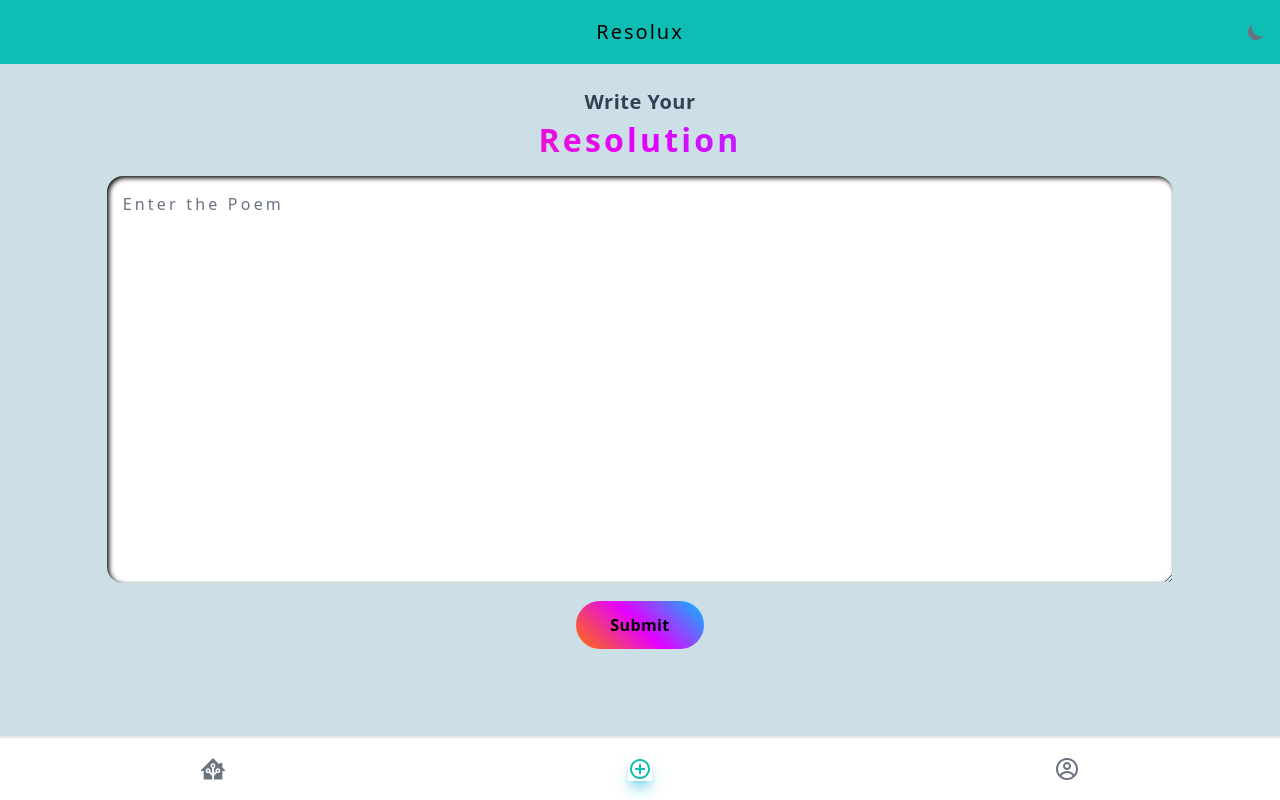
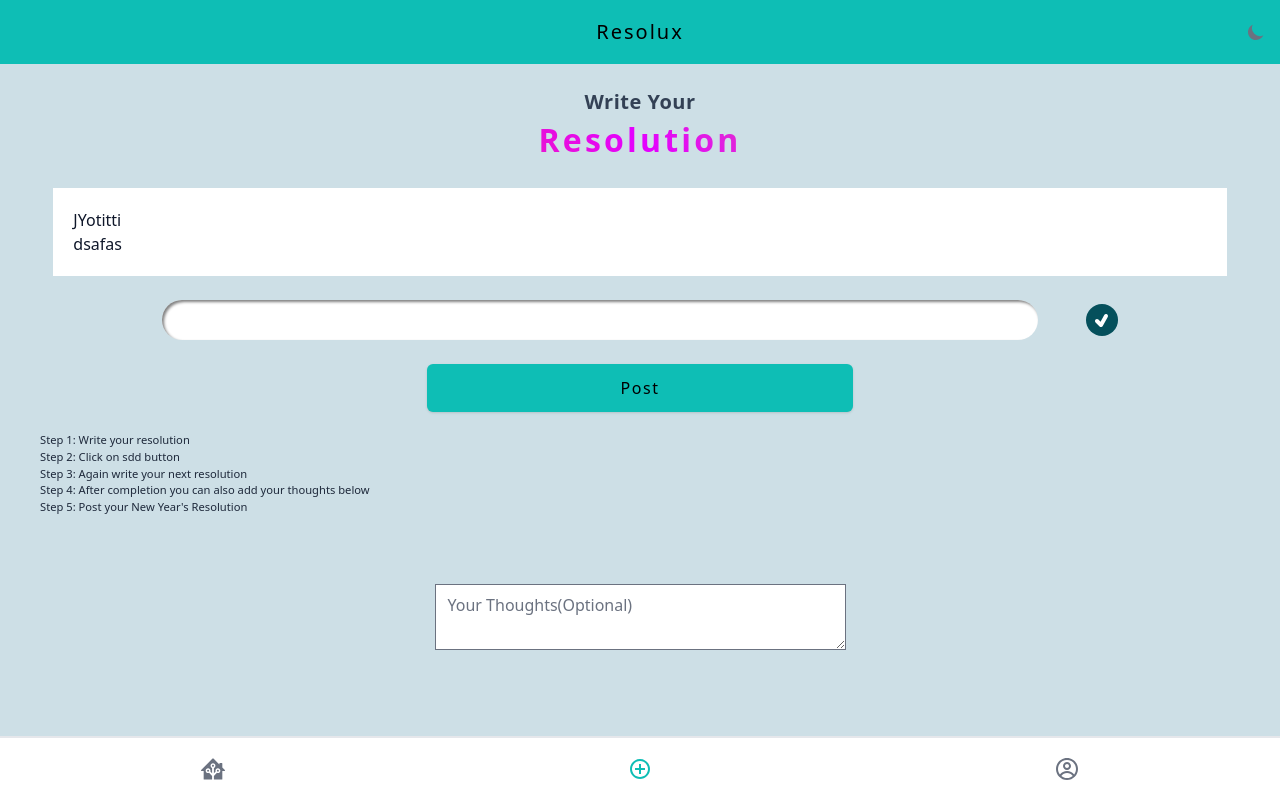
Before and after one commit to bimanTheCoderBoy/Anonymous_Resolution, a React (Vite) app in the folder client/anonymous_resolution/: page /add-post in a window 1280 px wide. Built offline with nearby package versions, Linux system fonts and the light colour scheme.

Commit message:
Add Post Page and Single Post

```diff
--- a/client/anonymous_resolution/package.json
+++ b/client/anonymous_resolution/package.json
@@ -15,7 +15,6 @@
     "react-dom": "^18.2.0",
     "react-hot-toast": "^2.4.1",
     "react-icons": "^4.12.0",
-    "react-router-dom": "^6.21.1",
     "react-router-dom": "^6.21.1"
   },
   "devDependencies": {
--- a/client/anonymous_resolution/src/App.jsx
+++ b/client/anonymous_resolution/src/App.jsx
@@ -9,11 +9,12 @@ import Home from "./pages/Home";
 import Profile from "./pages/Profile";
 import AddPost from "./pages/AddPost";
 import SinglePost from './pages/SinglePost';
-import { useState } from 'react';
+
+
 // import ""
 
 function App() {
-  const [title, setTitle] = useState("Home");
+
   return (
     <>
       <BrowserRouter>
--- a/client/anonymous_resolution/src/components/basics/Navs.jsx
+++ b/client/anonymous_resolution/src/components/basics/Navs.jsx
@@ -38,7 +38,7 @@ const Navs = () => {
                 </NavLink>
                 <NavLink to="/add-post" className="text-2xl text-gray-500  dark:text-zinc-200 grow flex justify-center" >
                     {
-                        active === 1 ? <MdAddCircleOutline className="text-primary-50 shadow-lg shadow-cyan-500/50" /> : <MdAddCircleOutline />
+                        active === 1 ? <MdAddCircleOutline className="text-primary-50" /> : <MdAddCircleOutline />
                     }
                 </NavLink>
                 <NavLink to="/profile" className="text-2xl text-gray-500 dark:text-zinc-200 grow flex justify-center" >
--- a/client/anonymous_resolution/src/pages/AddPost.jsx
+++ b/client/anonymous_resolution/src/pages/AddPost.jsx
@@ -1,22 +1,55 @@
 import { useState } from "react"
 import "../style/addPost.css"
 import { toast } from 'react-hot-toast';
+import { TiTick } from "react-icons/ti";
 
 const AddPost = () => {
-    const [content, setContent] = useState("");
+    const [content, setContent] = useState(["JYotitti", "dsafas"]);
+
+    const addCont = () => {
+        if (!temp)
+            return
+        const a = content;
+        a.push(temp);
+        console.log(temp);
+        setTemp("");
+        setContent([...a]);
+    }
+    const [temp, setTemp] = useState("");
     const submit = () => {
         toast.success("Uploaded");
     }
     return (
-        <div className="grow bg-backlight-50 dark:bg-slate-800 add-post-page">
+        <div className="grow w-full bg-backlight-50 dark:bg-slate-700 overflow-scroll add-post-page">
             <div className="mt-6 text-xl tracking-wide text-center text-slate-700 dark:text-slate-300 font-semibold ">Write Your</div>
             <div className="resolution-text">Resolution</div>
-            <div className="mx-auto pt-3 w-10/12 add-area">
-                {/* <form method="patch" className=''> */}
-                <textarea name="content" className=" dark:bg-slate-600 text-gray-800 dark:text-gray-200 w-full overflow-scroll add-textarea" rows="15" id="poemContent" placeholder='Enter the Poem' onChange={(e) => setContent(e.target.value)}></textarea>
-                {/* </form> */}
+            <div className="w-11/12 mt-6 mx-auto p-5 max-h-72 overflow-scroll text-slate-900 dark:text-slate-300 bg-white dark:bg-slate-800 shadow-slate-800 dark:shadow-slate-300 added-res">
+                <ul>
+                    {
+                        content.map((str, index) => (
+                            <li key={index}>{str}</li>
+                        ))
+                    }
+                </ul>
             </div>
-            <div className="mx-auto mt-3  flex justify-center items-center font-semibold tracking-wide dark:shadow-lg dark:shadow-cyan-500/50 post-btn" onClick={() => { submit() }}>Submit</div>
+            <div className="w-10/12 mx-auto flex justify-evenly items-center py-6 px-2">
+                <input type="text" className="w-10/12 dark:bg-slate-300 rounded-full add-content-temp" value={temp} onChange={(e) => setTemp(e.target.value)} />
+                <button className="w-8 h-8 bg-teal-800 dark:bg-teal-400 rounded-full flex justify-center items-center text-white text-2xl" onClick={() => { addCont() }}><TiTick /></button>
+            </div>
+            <div className="w-full flex justify-center">
+                <button className=" h-12 w-2/6 rounded-md shadow bg-primary-50 tracking-widest final-upload">Post</button>
+            </div>
+            <div className="m-5 ms-10 text-slate-800 dark:text-slate-400 info">
+                Step 1: Write your resolution<br />
+                Step 2: Click on sdd button<br />
+                Step 3: Again write your next resolution<br />
+                Step 4: After completion you can also add your thoughts below<br />
+                Step 5: Post your New Year's Resolution<br />
+            </div>
+            <div className="w-10/12 mx-auto flex justify-evenly items-center py-12">
+                <textarea name="thoughts" placeholder="Your Thoughts(Optional)" className="min-h-8 dark:bg-slate-300" id="" cols="40" rows="2"></textarea>
+            </div>
+
         </div>
     )
 }
--- a/client/anonymous_resolution/src/pages/SinglePost.jsx
+++ b/client/anonymous_resolution/src/pages/SinglePost.jsx
@@ -1,14 +1,38 @@
 import Card from "../components/Card";
+import { useState } from "react"
+import "../style/singlePost.css"
+import { TiTick } from "react-icons/ti";
+import { FaTrash } from "react-icons/fa6";
+
+const userId = "122";
+const cmtUserId = "122";
 
 const SinglePost = () => {
+    const addCmt = () => {
+        alert(cmt);
+    }
+    const [cmt, setCmt] = useState("");
     return (
-        <div className="grow h-full bg-backlight-50 dark:bg-slate-800">
+        <div className="grow h-full bg-backlight-50 dark:bg-slate-700">
             <div className="h-2 bg-backlight-50 dark:bg-slate-800"></div>
             <Card content="sssss" />
+
+            <div className="my-2 mb-6 authors-thought">
+                <div className="ms-4 tracking-widest mb-1 my-thought">My Thoughts</div>
+                <div className="mx-3 text-xs  bg-slate-50 dark:bg-slate-600 text-black dark:text-slate-200 tracking-widest p-3">{"dsafasda sdfa"}</div>
+            </div>
+
+            {/* Add Comment  */}
+            <div className="w-full mx-auto flex justify-evenly items-center py-6 px-2">
+                <input type="text" placeholder="Add Comment" className="w-10/12 bg-white dark:bg-slate-300 rounded-full add-content-temp" value={cmt} onChange={(e) => setCmt(e.target.value)} />
+                <button className="w-8 h-8 bg-teal-800 dark:bg-teal-400 rounded-full flex justify-center items-center text-white text-2xl" onClick={() => { addCmt() }}><TiTick /></button>
+            </div>
+
             {/* Comment section  */}
-            <div className="mt-4 p-3 min-h-7 flex flex-col bg-white dark:bg-slate-800 rounded-sm  overflow-scroll">
-                <div className="cmt flex item-center h-12 p-3 border-t-2">Aluuuuu</div>
-                <div className="cmt flex item-center h-12 p-3 border-t-2">Bhalu</div>
+            <div className="m-2 text-slate-800 dark:text-slate-300">Public Thoughts</div>
+            <div className="px-3 min-h-7 text-slate-800 dark:text-slate-300 tracking-wide font-xs flex flex-col bg-white dark:bg-slate-800 rounded-sm  overflow-scroll">
+                <div className="cmt flex item-center py-4 px-3 flex items-center  border-b dark:border-slate-300">Aluuuuu</div>
+                <div className="cmt flex justify-between item-center py-4 px-3 items-center border-b dark:border-slate-300">Bwhalu{userId == cmtUserId ? <FaTrash className="text-pink-700" /> : <></>}</div>
             </div>
         </div>
     )
--- a/client/anonymous_resolution/src/style/addPost.css
+++ b/client/anonymous_resolution/src/style/addPost.css
@@ -1,7 +1,7 @@
 .resolution-text {
     font-weight: 800;
     font-size: 2rem;
-    background: linear-gradient(45deg, #ff7300, #e400ff, #00bfff);
+    background: linear-gradient(45deg, #ff7300, #e400ff, #ccff00);
     -webkit-background-clip: text;
     color: transparent;
     margin: 0;
@@ -9,30 +9,27 @@
     letter-spacing: 0.2rem;
 }
 
-.add-textarea {
-    padding: 1rem;
-    outline: none;
-    border: none;
-    letter-spacing: 0.2rem;
-    box-shadow: inset 2px 2px 5px black;
-    border-radius: 1rem;
-    margin: 0;
-}
+.added-res {}
 
-.add-textarea:focus {
-    outline: none;
-    box-shadow: 2px 2px 5px black;
+.info {
+    font-size: 0.7rem;
 }
 
 .post-btn {
     height: 3rem;
     width: 8rem;
-    border-radius: 3rem;
-    background: linear-gradient(45deg, #ff7300, #e400ff, #00bfff);
-    /* background-color: #0ebeb5; */
-    /* box-shadow: 2px 2px 5px black; */
+    background-color: #0ebeb5;
 }
 
-.post-btn:focus {
-    box-shadow: none;
+.add-content-temp {
+    outline: none;
+    border: none;
+    box-shadow: inset 2px 2px 3px grey;
 }
+
+.add-content-temp:active,
+.add-content-temp:focus {
+    box-shadow: inset 2px 2px 3px grey;
+    outline: none;
+    border: none;
+}
--- /dev/null
+++ b/client/anonymous_resolution/src/style/singlePost.css
@@ -0,0 +1,7 @@
+.my-thought {
+    background: linear-gradient(45deg, #ff7300, #e400ff, #c8ff00);
+    -webkit-background-clip: text;
+    color: transparent;
+    margin: 0;
+    font-weight: 500;
+}
```
